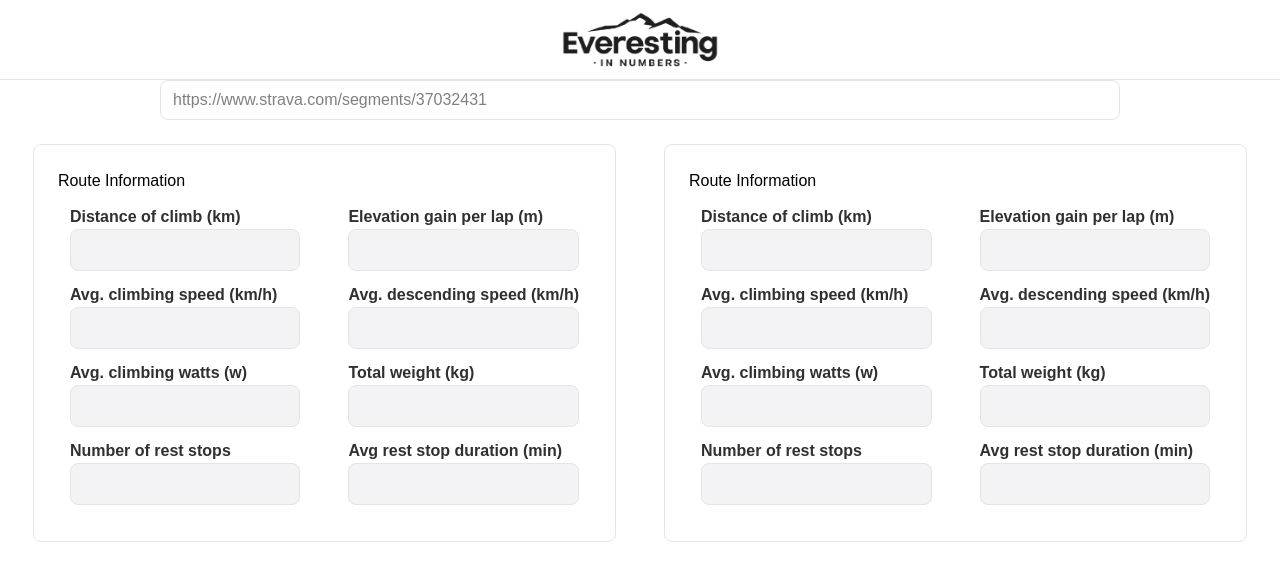
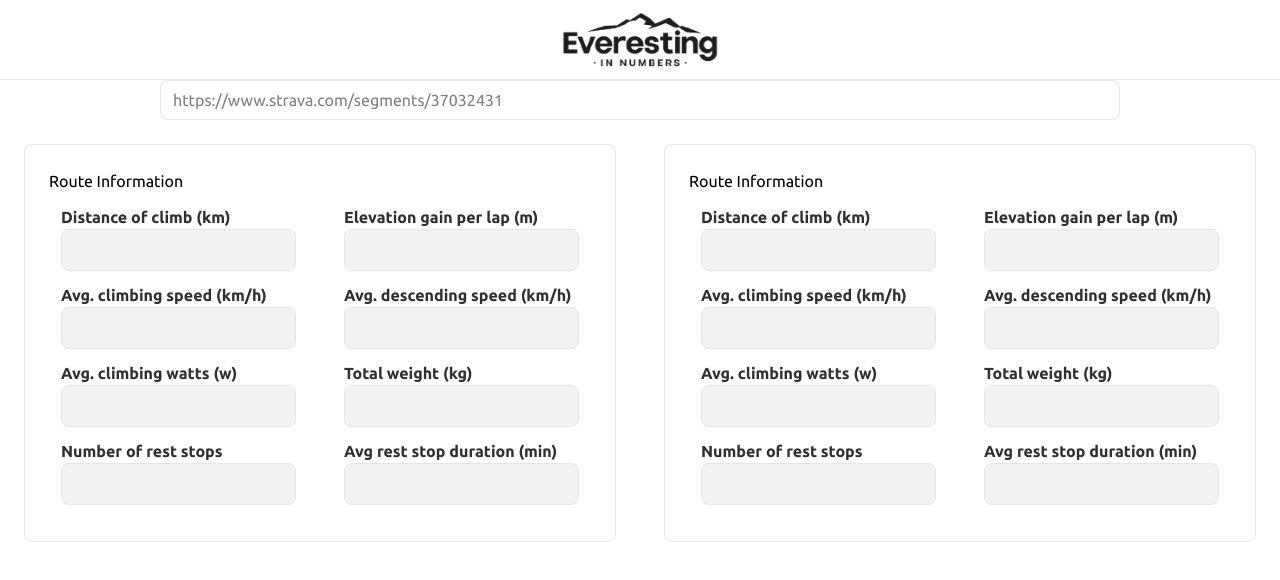
Before and after one commit to SASMIDT03/EverestingInNumbers, a React (Vite) app: page / in a window 1280 px wide. Shown: the top 580 px of the page. Built offline with nearby package versions, Linux system fonts and the light colour scheme.

Commit message:
Added standard font.

```diff
--- a/src/styles/index.css
+++ b/src/styles/index.css
@@ -1,2 +1,3 @@
+@import url('https://fonts.googleapis.com/css2?family=Ubuntu:ital,wght@0,300;0,400;0,500;0,700;1,300;1,400;1,500;1,700&display=swap');
 @import "tailwindcss";
 @import "./theme.css";
```
